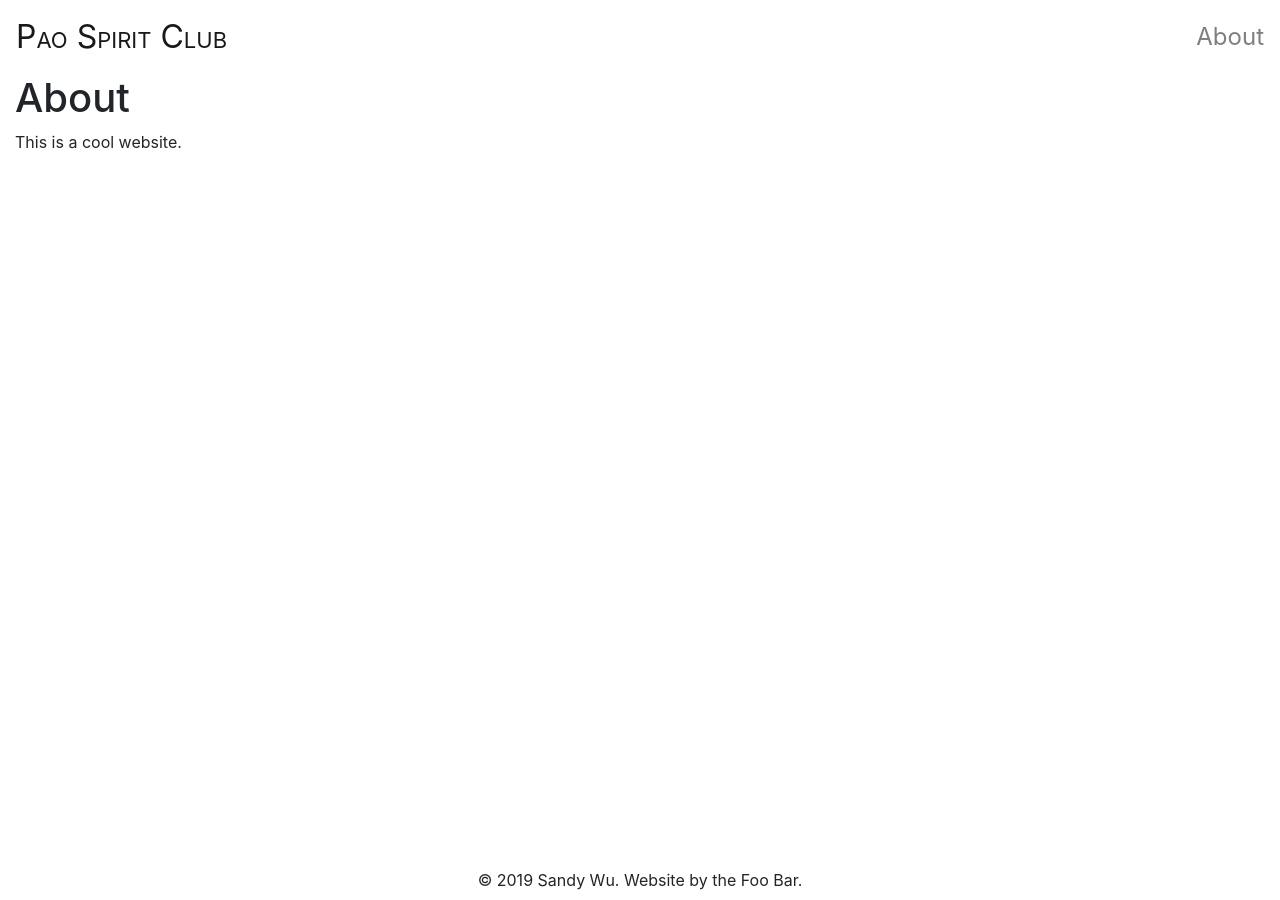
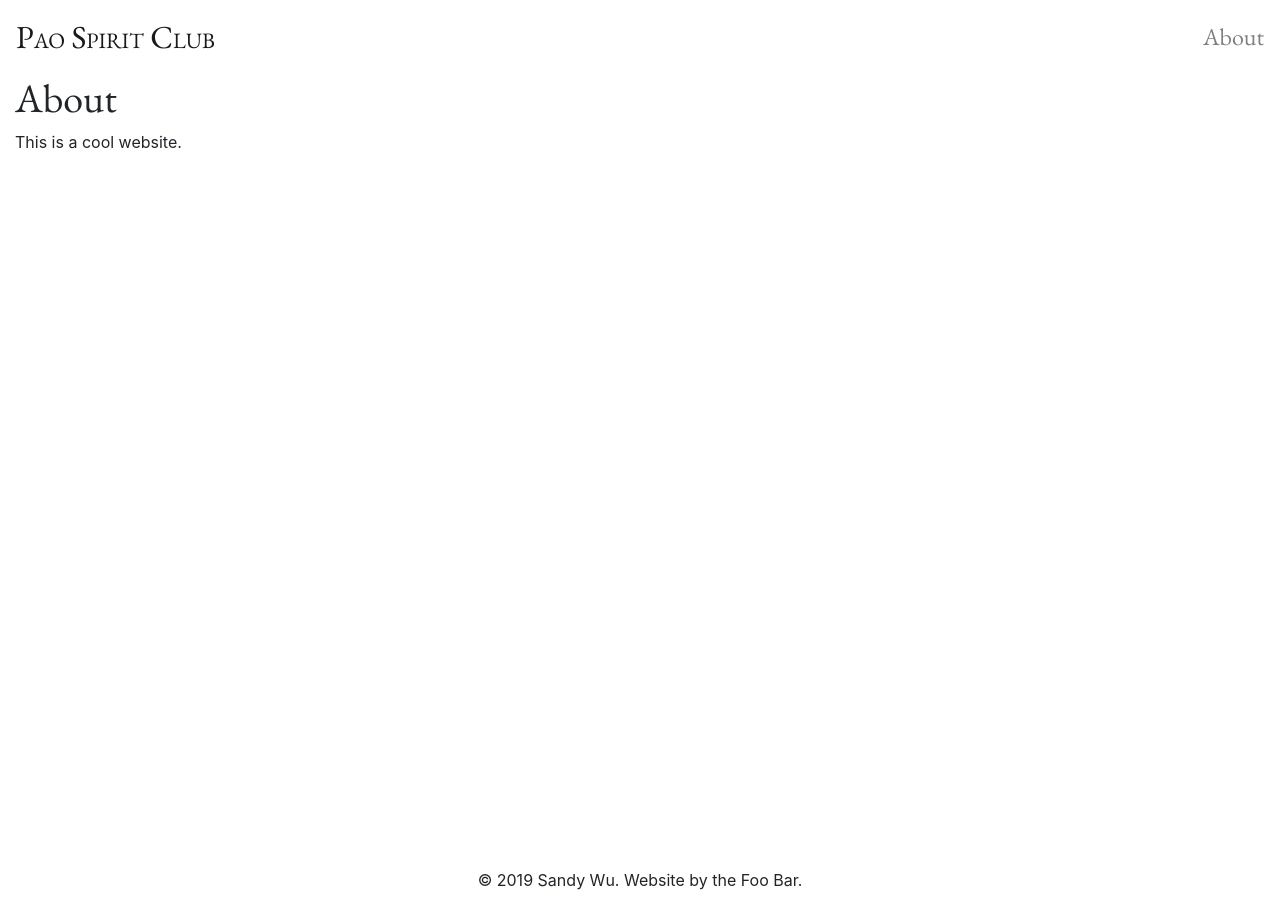
Before and after one commit to YKPS-FooBar/pao-spirit-club, a Jekyll site: the page built from about.md, in a window 1280 px wide. Built offline with Jekyll 4.4.1, drawn with Linux system fonts in a browser that asks for light colours.

Commit message:
New serif fonts for titles

```diff
--- a/_includes/header.html
+++ b/_includes/header.html
@@ -1,13 +1,13 @@
 <nav class="navbar navbar-light">
-  <a class="navbar-brand" href="{{ "/" | relative_url }}" style="font-variant: small-caps; font-size: 2em">{{ site.title | escape }}</a>
+  <a class="navbar-brand serif" href="{{ "/" | relative_url }}" style="font-variant: small-caps; font-size: 2em">{{ site.title | escape }}</a>
 
   <ul class="navbar-nav ml-auto">
     <li class="nav-item">
-      <a class="nav-link" href="{{ "/about" | relative_url }}" style="font-size: 1.5em">About</a>
+      <a class="nav-link serif" href="{{ "/about" | relative_url }}" style="font-size: 1.5em">About</a>
     </li>
   </ul>
 </nav>
 
 {%- if page.navtitle -%}
-    <h1 class="text-center mb-3">{{ page.navtitle | escape }}</h1>
+    <h1 class="text-center mb-3 serif">{{ page.navtitle | escape }}</h1>
 {%- endif -%}
--- a/_layouts/home.html
+++ b/_layouts/home.html
@@ -13,7 +13,7 @@ layout: default
       <div class="card text-center text-white bg-dark rounded-0 border-0 card-hover-thingy">
         <div class="background-image background-image-{{ card }}" class="card-img"></div>
         <a href="{{ "/" | append: card | relative_url }}" class="card-img-overlay text-decoration-none text-reset">
-          <h2 class="card-title" style="margin-top: 30%;">{{ card | capitalize }}</h2>
+          <h2 class="card-title serif" style="margin-top: 30%;">{{ card | capitalize }}</h2>
           <button class="btn bg-transparent text-light border">View</button>
         </a>
       </div>
--- a/_layouts/page.html
+++ b/_layouts/page.html
@@ -5,7 +5,7 @@ layout: default
 <article>
 
   <header>
-    <h1>{{ page.title | escape }}</h1>
+    <h1 class="serif">{{ page.title | escape }}</h1>
   </header>
 
   {{ content }}
--- a/assets/styles/style.css
+++ b/assets/styles/style.css
@@ -1,3 +1,26 @@
+/* TODO: prefetch */
+@font-face {
+    font-family: 'EB Garamond';
+    font-style: normal;
+    font-weight: 400;
+    font-display: swap;
+    src: url('/assets/fonts/EB-Garamond-Extended-Latin.woff') format('woff');
+    unicode-range: U+0100-024F, U+0259, U+1E00-1EFF, U+2020, U+20A0-20AB, U+20AD-20CF, U+2113, U+2C60-2C7F, U+A720-A7FF;
+}
+
+@font-face {
+    font-family: 'EB Garamond';
+    font-style: normal;
+    font-weight: 400;
+    font-display: swap;
+    src: url('/assets/fonts/EB-Garamond-Latin.woff') format('woff');
+    unicode-range: U+0000-00FF, U+0131, U+0152-0153, U+02BB-02BC, U+02C6, U+02DA, U+02DC, U+2000-206F, U+2074, U+20AC, U+2122, U+2191, U+2193, U+2212, U+2215, U+FEFF, U+FFFD;
+}
+
+.serif {
+    font-family: 'EB Garamond', serif;
+}
+
 .card-hover-thingy {
     transition: 0.5s ease;
 }
```
Also changed, not shown: assets/fonts/EB-Garamond-Extended-Latin.woff (added), assets/fonts/EB-Garamond-Latin.woff (added).
